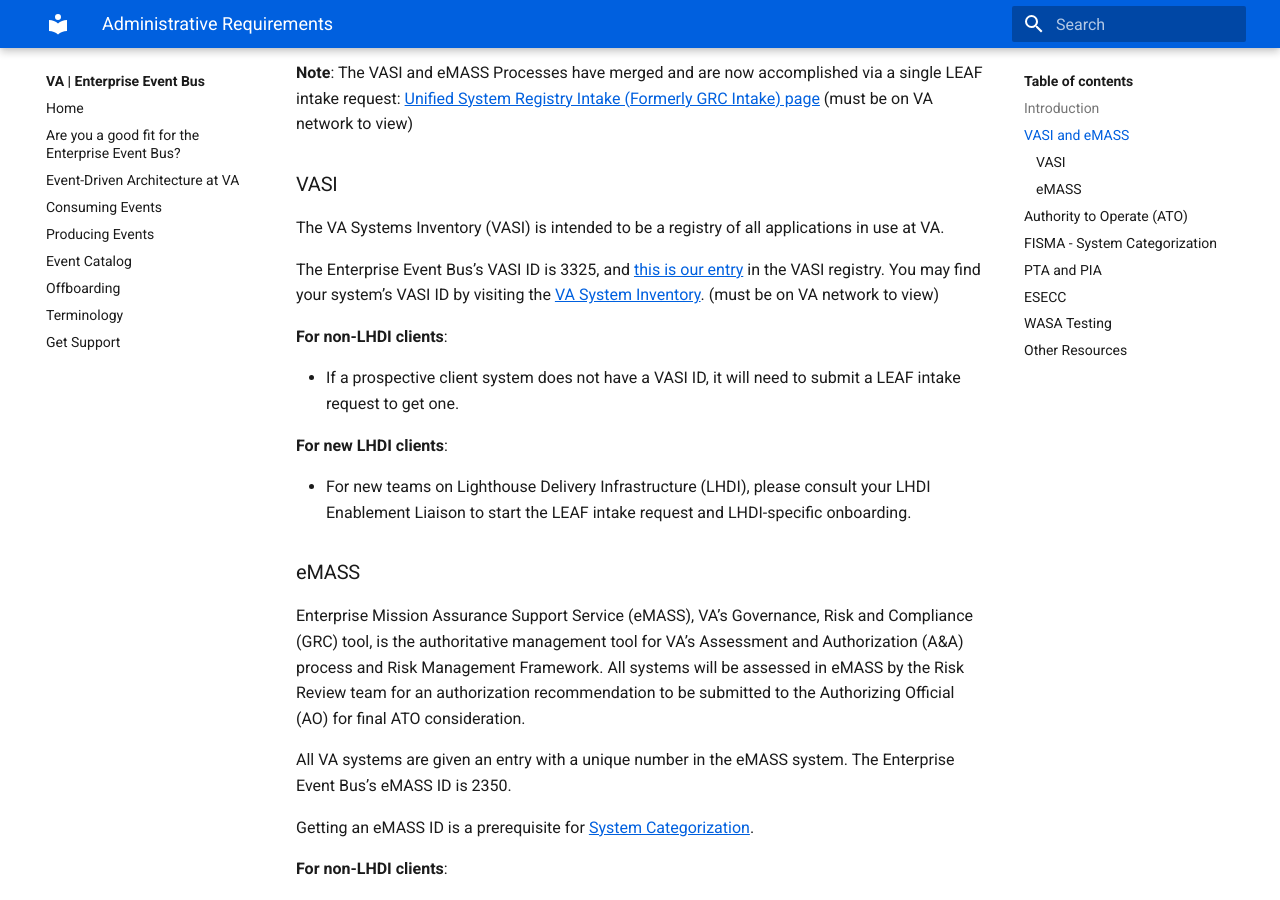
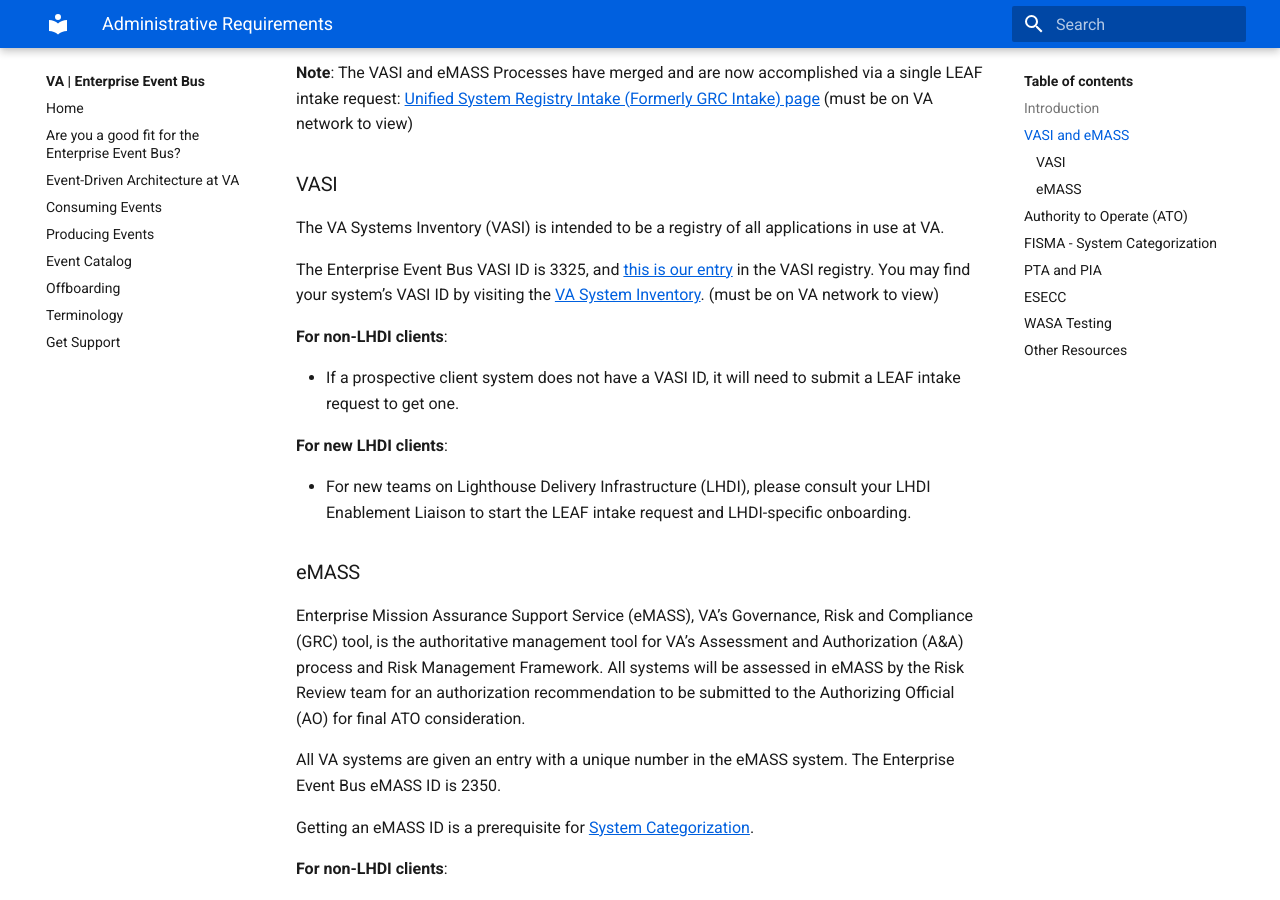
Before and after one commit to department-of-veterans-affairs/ves-event-bus-developer-portal, an MkDocs documentation site: the page built from docs/administrative-requirements.md, in a window 1280 px wide and 900 px high, scrolled down 874 px. Built offline with MkDocs 1.6.1 and Material for MkDocs 9.7.7, drawn with Linux system fonts in a browser that asks for light colours.

Commit message:
minor edits

```diff
--- a/docs/administrative-requirements.md
+++ b/docs/administrative-requirements.md
@@ -35,7 +35,7 @@
 
 The VA Systems Inventory (VASI) is intended to be a registry of all applications in use at VA.
 
-The Enterprise Event Bus’s VASI ID is 3325, and [this is our entry](https://vaww.vear.ea.oit.va.gov/system_and_application_domain_defs_system_381405.htm) in the VASI registry. You may find your system’s VASI ID by visiting the [VA System Inventory](https://vaww.vear.ea.oit.va.gov/system_and_application_domain_defs_system_381405.htm). (must be on VA network to view)
+The Enterprise Event Bus VASI ID is 3325, and [this is our entry](https://vaww.vear.ea.oit.va.gov/system_and_application_domain_defs_system_381405.htm) in the VASI registry. You may find your system’s VASI ID by visiting the [VA System Inventory](https://vaww.vear.ea.oit.va.gov/system_and_application_domain_defs_system_381405.htm). (must be on VA network to view)
 
 **For non-LHDI clients**:
 
@@ -49,7 +49,7 @@
 
 Enterprise Mission Assurance Support Service (eMASS), VA’s Governance, Risk and Compliance (GRC) tool, is the authoritative management tool for VA’s Assessment and Authorization (A&A) process and Risk Management Framework. All systems will be assessed in eMASS by the Risk Review team for an authorization recommendation to be submitted to the Authorizing Official (AO) for final ATO consideration.
 
-All VA systems are given an entry with a unique number in the eMASS system. The Enterprise Event Bus’s eMASS ID is 2350.
+All VA systems are given an entry with a unique number in the eMASS system. The Enterprise Event Bus eMASS ID is 2350.
 
 Getting an eMASS ID is a prerequisite for [System Categorization](#fisma-system-categorization).
 
```
